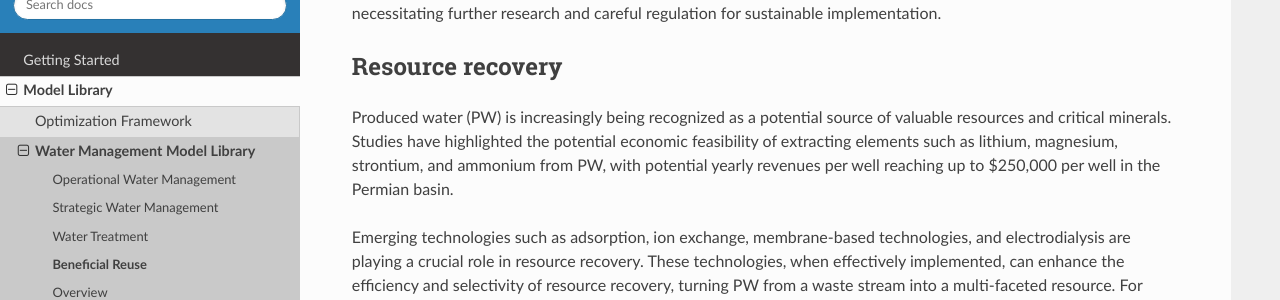
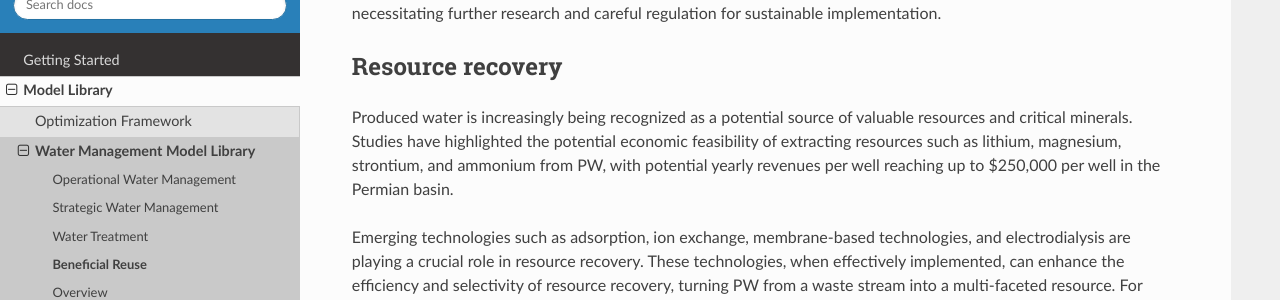
Before and after one commit to project-pareto/project-pareto, a Sphinx documentation site: the page built from docs/model_library/beneficial_reuse/index.rst, in a window 1280 px wide and 900 px high, scrolled down 7069 px. Shown: the part 221-521 px from the top of the window. Built offline with Sphinx 7.4.7 and the Read the Docs theme 2.0.0, drawn with Linux system fonts in a browser that asks for light colours.

Commit message:
Update docs/model_library/beneficial_reuse/index.rst
Co-authored-by: Travis Arnold <travis.arnold17@gmail.com>

```diff
--- a/docs/model_library/beneficial_reuse/index.rst
+++ b/docs/model_library/beneficial_reuse/index.rst
@@ -212,7 +212,7 @@ Solution mining employs the technique of dissolving water-soluble minerals found
 Resource  recovery
 ------------------------------------
 
-Produced water (PW) is increasingly being recognized as a potential source of valuable resources and critical minerals. Studies have highlighted the potential economic feasibility of extracting elements such as lithium, magnesium, strontium, and ammonium from PW, with potential yearly revenues per well reaching up to $250,000 per well in the Permian basin.
+Produced water is increasingly being recognized as a potential source of valuable resources and critical minerals. Studies have highlighted the potential economic feasibility of extracting resources such as lithium, magnesium, strontium, and ammonium from PW, with potential yearly revenues per well reaching up to $250,000 per well in the Permian basin.
 
 Emerging technologies such as adsorption, ion exchange, membrane-based technologies, and electrodialysis are playing a crucial role in resource recovery. These technologies, when effectively implemented, can enhance the efficiency and selectivity of resource recovery, turning PW from a waste stream into a multi-faceted resource.
 For instance, a recent study demonstrated the feasibility of simultaneously recovering NH\ :sub:`4`\ :sup:`+`, K\ :sup:`+` and Mg\ :sup:`2+` from PW by struvite precipitation after calcium pretreatment. The process resulted in NH\ :sub:`4`\ :sup:`+`, K\ :sup:`+` and Mg\ :sup:`2+` recovery efficiencies of 85.9%, 24.8% and 96.8%, respectively, providing an example of a recovery-centered approach.
```
